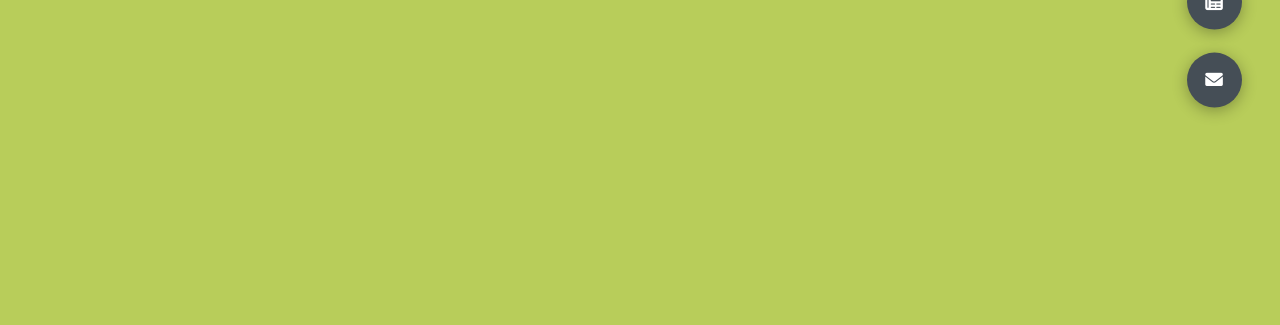
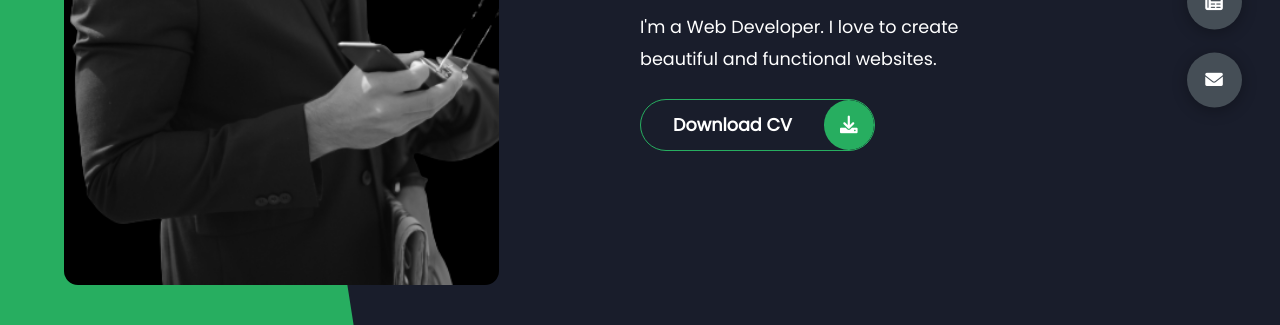
Before and after one commit to Psalazar8505/portafolioProject1, a plain HTML site: page index.html in a window 1280 px wide. Shown: the part 475-800 px from the top of the page. Drawn offline with Linux system fonts and the light colour scheme.

Commit message:
se termina la seccion home 'heade'

```diff
--- a/index.html
+++ b/index.html
@@ -13,7 +13,29 @@
 </head>
 <body class="main-content">
     <header class="section sec1 header active" id="home">
-        <i class="fa-brands fa-instagram"></i>
+        <div class="header-content">
+            <div class="left-header">
+                <div class="h-shape"></div>
+                <div class="image">
+                    <img src="img/hero.png" alt="foto de perfil">
+                </div>
+            </div>
+            <div class="right-header">
+                <h1 class="name">
+                    Hi, I'm <span>Pablo Salazar.</span>
+                    A Web Developer.
+                </h1>
+                <p>
+                    I'm a Web Developer. I love to create beautiful and functional websites.
+                </p>
+                <div class="btn-con">
+                    <a href="#" class="main-btn">
+                        <span class="btn-text">Download CV</span>
+                        <span class="btn-icon"><i class="fas fa-download"></i></span>
+                    </a>
+                </div>
+            </div>
+        </div>
     </header>
     <main>
         <section class="section sec2 about" id="about"></section>
--- a/styles/styles.scss
+++ b/styles/styles.scss
@@ -60,31 +60,26 @@ section{
 .sec1{
     display: none;
     transform: translateY(0) scale(1);
-    background-color: rgb(184, 205, 90);
 }
 
 .sec2{
     display: none;
     transform: translateY(0) scale(1);
-    background-color: slateblue;
 }
 
 .sec3{
     display: none;
     transform: translateY(0) scale(1);
-    background-color: rgb(182, 205, 90);
 }
 
 .sec4{
     display: none;
     transform: translateY(0) scale(1);
-    background-color: slateblue;
 }
 
 .sec5{
     display: none;
     transform: translateY(0) scale(1);
-    background-color: rgb(153, 205, 90);
 }
 
 .active{
@@ -135,5 +130,112 @@ section{
             // pointer-events: none;
         }
     }
+}
 
+/*Header-content*/
+.header-content{
+    display: grid;
+    grid-template-columns: repeat(2, 1fr);
+    height: 100%;
+    .left-header{
+        display: flex;
+        align-items: center;
+        position: relative;
+        .h-shape{
+            transition: all .4s ease-in-out;
+            width: 65%;
+            height: 100%;
+            background-color: var(--color-secundary);
+            position: absolute;
+            left: 0;
+            top: 0;
+            z-index: -1;
+            clip-path: polygon(0 0, 55% 0, 85% 100%, 0% 100%);
+        }
+        .image{
+            border-radius: var(--br-sm-2);
+            height: 90%;
+            width: 68%;
+            margin-left: 4rem;
+            background-color: var(--color-black);
+            transition: all .4s ease-in-out;
+            img{
+                width: 100%;
+                height: 100%;
+                object-fit: cover;
+                transition: all .4s ease-in-out;
+                filter: grayscale(100%);
+                &:hover{
+                    filter: grayscale(0);
+                }
+            }
+        }
+    }
+
+    .right-header{
+        display: flex;
+        flex-direction: column;
+        justify-content: center;
+        padding-right: 18rem;
+        .name{
+            font-size: 3rem;
+            span{
+                color: var(--color-secundary);
+            }
+        }
+        p{
+            margin: 1.5rem 0;
+            line-height: 2rem;
+        }
+    }
 }
+
+
+/*Independent components*/
+.btn-con{
+    display: flex;
+    align-self: flex-start;
+}
+
+.main-btn{
+    border-radius: 30px;
+    color: inherit;
+    font-weight: 600;
+    position: relative;
+    border: 1px solid var(--color-secundary);
+    display: flex;
+    align-self: flex-start;
+    display: flex;
+    align-items: center;
+    overflow: hidden;
+    .btn-text{
+        padding: 0 2rem;
+    }
+    .btn-icon{
+        background-color: var(--color-secundary);
+        display: flex;
+        align-items: center;
+        justify-content: center;
+        border-radius: 50%;
+        padding: 1rem;
+    }
+    &::before{
+        content: '';
+        position: absolute;
+        top: 0;
+        right: 0;
+        transform: translateX(100%);
+        transition: all .4s ease-out;
+        z-index: -1;
+    }
+    &:hover{
+        transition: all .4s ease-out;
+        &::before{
+            width: 100%;
+            height: 100%;
+            background-color: var(--color-secundary);
+            transform: translateX(0);
+            transition: all .4s ease-out;
+        }
+    }
+}
```
Also changed, not shown: styles/styles.css, 1 other file.
